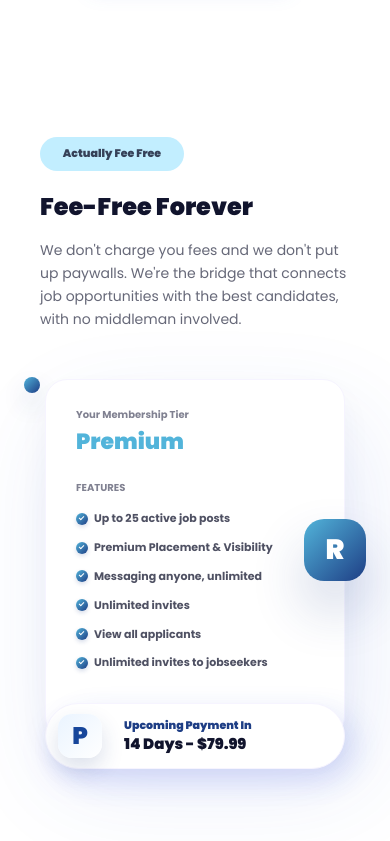
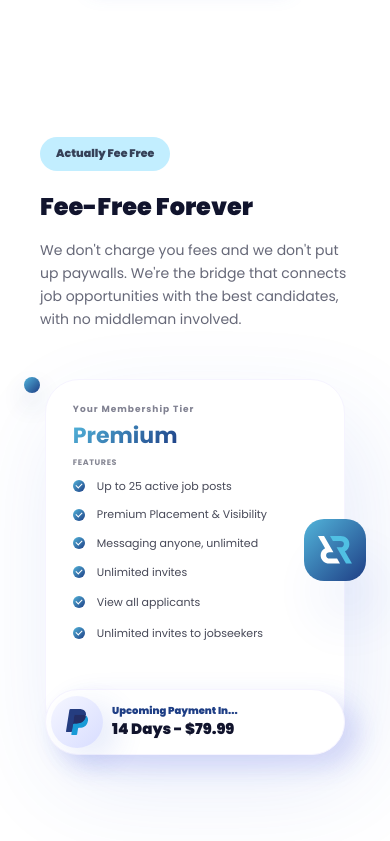
Before and after one commit to shaikhalamin/sg_assesments, a React (Vite) app: page / in a window 390 px wide. Shown: the part 1160-2001 px from the top of the page. Built offline with nearby package versions, Linux system fonts and the light colour scheme.

Commit message:
free forever section partly done

```diff
--- a/src/App.css
+++ b/src/App.css
@@ -380,57 +380,80 @@
 
 .free-forever-section__inner {
   position: relative;
-  display: grid;
   width: min(1086px, 100%);
-  min-height: 700px;
   margin: 0 auto;
-  grid-template-columns: minmax(0, 500px) minmax(0, 500px);
-  gap: 86px;
-  align-items: center;
   color: #11142d;
   font-family: Poppins, Inter, ui-sans-serif, system-ui, -apple-system, BlinkMacSystemFont, "Segoe UI", sans-serif;
 }
 
+.free-forever-section__desktop-content {
+  position: absolute;
+  inset: 0;
+  color: #11142d;
+  user-select: text;
+}
+
 .free-forever-visual {
-  position: relative;
-  min-height: 500px;
+  position: absolute;
+  inset: 0;
+  min-height: 0;
   user-select: text;
 }
 
 .membership-card {
   position: absolute;
-  top: 78px;
-  left: 48px;
+  top: 8.42857%;
+  left: 7.91897%;
   z-index: 1;
-  width: 324px;
-  min-height: 402px;
+  box-sizing: border-box;
+  width: 32.68877%;
+  min-height: 71.42857%;
   border: 1px solid #f6f4ff;
-  border-radius: 22px;
-  padding: 34px 38px 48px;
+  border-radius: 34px;
+  padding: 0;
   background: #ffffff;
-  box-shadow:
-    14px 41px 100px rgba(49, 89, 211, 0.12),
-    0 16px 32px rgba(20, 45, 92, 0.04);
+  box-shadow: 14px 41px 100px rgba(49, 89, 211, 0.12);
   user-select: text;
 }
 
 .membership-card__eyebrow,
 .membership-card__label {
+  position: absolute;
+  left: 9.01408%;
   margin: 0;
+  font-weight: 700;
+  line-height: 1.2;
+  letter-spacing: 0;
+}
+
+.membership-card__eyebrow {
+  top: 6.6%;
   color: #808191;
+  font-size: 12px;
+  letter-spacing: 1.35px;
+}
+
+.membership-card__label {
+  top: 21.8%;
+  color: rgba(17, 20, 45, 0.507871);
   font-size: 10px;
+  letter-spacing: 0.75px;
+}
+
+.membership-card h3 {
+  position: absolute;
+  top: 11.8%;
+  left: 9.01408%;
+  margin: 0;
+  background: linear-gradient(135deg, #52b4da 0%, #1e3e85 100%);
+  background-clip: text;
+  color: transparent;
+  font-size: 24px;
   font-weight: 700;
-  line-height: 1.3;
+  line-height: 1.25;
   letter-spacing: 0;
-}
-
-.membership-card h3 {
-  margin: 8px 0 27px;
-  color: #52b4da;
-  font-size: 24px;
-  font-weight: 900;
-  line-height: 1.15;
-  letter-spacing: 0;
+  -webkit-background-clip: text;
+  -webkit-text-fill-color: transparent;
 }
 
 .membership-card__features,
@@ -441,12 +464,56 @@
 }
 
 .membership-card__features {
+  position: absolute;
+  inset: 0;
+}
+
+.membership-card__features li {
+  position: absolute;
+  left: 9.01408%;
   display: grid;
-  gap: 17px;
-  margin-top: 17px;
-}
-
-.membership-card__features li,
+  width: calc(100% - 18.02816%);
+  min-height: 18px;
+  grid-template-columns: 16px minmax(0, 1fr);
+  column-gap: 17px;
+  align-items: center;
+  color: rgba(50, 52, 69, 0.900189);
+  font-size: 14px;
+  font-weight: 400;
+  line-height: 1.3;
+  letter-spacing: 0;
+}
+
+.membership-card__features li:nth-child(1) {
+  top: 27.6%;
+}
+
+.membership-card__features li:nth-child(2) {
+  top: 35.6%;
+}
+
+.membership-card__features li:nth-child(3) {
+  top: 43.6%;
+}
+
+.membership-card__features li:nth-child(4) {
+  top: 51.6%;
+}
+
+.membership-card__features li:nth-child(5) {
+  top: 60%;
+}
+
+.membership-card__features li:nth-child(6) {
+  top: 68.6%;
+}
+
+.pricing-card__features {
+  list-style: none;
+  margin: 0;
+  padding: 0;
+}
+
 .pricing-card__features li {
   display: grid;
   grid-template-columns: 18px minmax(0, 1fr);
@@ -505,41 +572,63 @@
   transform: rotate(-45deg);
 }
 
+.membership-card .status-icon {
+  width: 16px;
+  height: 16px;
+  box-shadow: none;
+}
+
+.membership-card .status-icon::after {
+  top: 4px;
+  left: 4px;
+  width: 8px;
+  height: 5px;
+  border-bottom-width: 2px;
+  border-left-width: 2px;
+}
+
 .payment-card {
   position: absolute;
-  bottom: 23px;
-  left: 0;
+  top: 65.42857%;
+  left: 1.74954%;
   z-index: 2;
   display: grid;
-  width: 342px;
-  min-height: 72px;
-  grid-template-columns: 58px minmax(0, 1fr);
-  column-gap: 14px;
+  box-sizing: border-box;
+  width: 32.41252%;
+  min-height: 10.42857%;
+  grid-template-columns: 61px minmax(0, 1fr);
+  column-gap: 12px;
   align-items: center;
   border: 1px solid #f6f4ff;
-  border-radius: 36px;
-  padding: 8px 27px 8px 12px;
+  border-radius: 36.5px;
+  padding: 6px 24px 6px 6px;
   background: #ffffff;
   box-shadow:
-    14px 10px 30px rgba(49, 89, 211, 0.12),
-    0 14px 28px rgba(132, 129, 245, 0.11);
+    14px 13px 20px rgba(135, 129, 245, 0.11),
+    14px 10px 30px rgba(49, 89, 211, 0.12);
   user-select: text;
 }
 
 .payment-card__icon {
   display: grid;
-  width: 44px;
-  height: 44px;
+  width: 61px;
+  height: 61px;
   place-items: center;
-  border-radius: 14px;
+  border-radius: 50%;
   color: #17469b;
-  background: linear-gradient(135deg, #eaf4ff 0%, #ffffff 100%);
-  box-shadow: 0 10px 22px rgba(30, 62, 133, 0.16);
+  background: linear-gradient(135deg, rgba(235, 237, 255, 0.48) 0%, rgba(173, 184, 255, 0.48) 100%);
+  box-shadow: 14px 10px 30px rgba(49, 89, 211, 0.12);
   font-size: 24px;
   font-weight: 900;
   user-select: none;
 }
 
+.payment-card__logo {
+  display: block;
+  width: 24px;
+  height: 28px;
+}
+
 .payment-card p {
   margin: 0;
 }
@@ -547,7 +636,7 @@
 .payment-card span:not(.payment-card__icon) {
   display: block;
   color: #1e3e85;
-  font-size: 11px;
+  font-size: 12px;
   font-weight: 900;
   line-height: 1.2;
 }
@@ -556,27 +645,32 @@
   display: block;
   margin-top: 3px;
   color: #11142d;
-  font-size: 17px;
+  font-size: 18px;
   font-weight: 900;
   line-height: 1.2;
 }
 
 .free-forever-brand-mark {
   position: absolute;
-  top: 221px;
-  right: 35px;
+  top: 23.57143%;
+  left: 34.89871%;
   z-index: 3;
   display: grid;
-  width: 74px;
-  height: 74px;
+  width: 8.37937%;
+  aspect-ratio: 1;
   place-items: center;
-  border-radius: 24px;
+  border-radius: 50%;
   color: #ffffff;
   background: linear-gradient(135deg, #52b4da 0%, #1e3e85 100%);
-  box-shadow: 0 28px 54px rgba(30, 62, 133, 0.2);
+  box-shadow: 14px 41px 50px rgba(49, 89, 211, 0.07);
   font-size: 34px;
   font-weight: 900;
   user-select: none;
+}
+
+.free-forever-brand-mark img {
+  width: 52.75%;
+  height: auto;
 }
 
 .free-forever-dot {
@@ -590,12 +684,18 @@
 }
 
 .free-forever-dot--left {
-  top: 70px;
-  left: 14px;
+  top: 8%;
+  left: 4.41989%;
+  width: 22px;
+  height: 22px;
 }
 
 .free-forever-copy {
-  max-width: 452px;
+  position: absolute;
+  top: 22.7143%;
+  left: 53.9595%;
+  width: 40.7919%;
+  max-width: 444px;
   user-select: text;
 }
 
@@ -1060,22 +1160,83 @@
 
   .free-forever-section__inner {
     width: min(900px, calc(100% - 36px));
-    min-height: 620px;
-    grid-template-columns: minmax(0, 420px) minmax(0, 1fr);
-    gap: 42px;
-  }
-
-  .membership-card {
-    left: 32px;
-    width: 300px;
+    min-height: 0;
+  }
+
+  .membership-card__eyebrow {
+    font-size: clamp(9px, 1vw, 12px);
+    letter-spacing: 1px;
+  }
+
+  .membership-card h3 {
+    font-size: clamp(18px, 2.1vw, 24px);
+  }
+
+  .membership-card__label {
+    font-size: 8px;
+    letter-spacing: 0.6px;
+  }
+
+  .membership-card__features li {
+    min-height: 14px;
+    grid-template-columns: 12px minmax(0, 1fr);
+    column-gap: 12px;
+    font-size: clamp(10px, 1.2vw, 14px);
+  }
+
+  .membership-card .status-icon {
+    width: 12px;
+    height: 12px;
+  }
+
+  .membership-card .status-icon::after {
+    top: 3px;
+    left: 3px;
+    width: 6px;
+    height: 4px;
+    border-bottom-width: 1.6px;
+    border-left-width: 1.6px;
   }
 
   .payment-card {
-    width: 318px;
-  }
-
-  .free-forever-brand-mark {
-    right: 8px;
+    min-height: 10.42857%;
+    grid-template-columns: 46px minmax(0, 1fr);
+    column-gap: 9px;
+    padding: 5px 18px 5px 5px;
+  }
+
+  .payment-card__icon {
+    width: 46px;
+    height: 46px;
+  }
+
+  .payment-card__logo {
+    width: 18px;
+    height: 21px;
+  }
+
+  .payment-card span:not(.payment-card__icon) {
+    font-size: 10px;
+  }
+
+  .payment-card strong {
+    font-size: 14px;
+  }
+
+  .free-forever-copy > span {
+    min-width: 120px;
+    min-height: 30px;
+    font-size: 11px;
+  }
+
+  .free-forever-copy h2 {
+    margin-top: 30px;
+    font-size: clamp(30px, 3.4vw, 40px);
+  }
+
+  .free-forever-copy p {
+    margin-top: 31px;
+    font-size: clamp(14px, 1.55vw, 18px);
   }
 
   .figma-section--questions {
@@ -1241,13 +1402,24 @@
 
   .free-forever-section__inner {
     width: min(500px, calc(100% - 24px));
+    aspect-ratio: auto;
     min-height: 0;
+  }
+
+  .free-forever-section__desktop-content {
+    position: relative;
+    inset: auto;
+    display: grid;
     grid-template-columns: 1fr;
     gap: 28px;
   }
 
   .free-forever-copy {
+    position: relative;
+    top: auto;
+    left: auto;
     order: 1;
+    width: 100%;
     max-width: 310px;
     margin: 0 auto;
   }
@@ -1275,6 +1447,8 @@
   }
 
   .free-forever-visual {
+    position: relative;
+    inset: auto;
     order: 2;
     min-height: 410px;
     width: min(100%, 360px);
@@ -1303,7 +1477,8 @@
   }
 
   .payment-card {
-    bottom: 0;
+    top: auto;
+    bottom: 14px;
     left: 50%;
     width: min(300px, calc(100% - 18px));
     min-height: 66px;
@@ -1312,17 +1487,32 @@
     transform: translateX(-50%);
   }
 
+  .payment-card__icon {
+    width: 52px;
+    height: 52px;
+  }
+
+  .payment-card__logo {
+    width: 22px;
+    height: 26px;
+  }
+
   .payment-card strong {
     font-size: 15px;
   }
 
   .free-forever-brand-mark {
     top: 160px;
+    left: auto;
     right: 0;
     width: 62px;
     height: 62px;
     border-radius: 20px;
     font-size: 28px;
+  }
+
+  .free-forever-brand-mark img {
+    width: 34px;
   }
 
   .free-forever-dot--left {
--- a/src/App.tsx
+++ b/src/App.tsx
@@ -1,4 +1,5 @@
 import { useEffect, useState, type ReactNode } from 'react'
+import remoteRecruitMarkSrc from '../supporting_files/REMOTE RECRUIT sign color background blue.svg'
 import candidateAvatarSrc from './assets/candidate-avatar-gru.png'
 import brandNameSrc from './screens_svg/brand_name.svg'
 import headerBackgroundSrc from './screens_svg/01_header/01_header_background.svg'
@@ -223,6 +224,17 @@ function StatusIcon({ unavailable = false }: { unavailable?: boolean }) {
   return <span className={`status-icon ${unavailable ? 'status-icon--muted' : ''}`} aria-hidden="true" />
 }
 
+function PaypalMark() {
+  return (
+    <svg className="payment-card__logo" viewBox="132 1443 71 84" aria-hidden="true" focusable="false">
+      <path d="M152.227 1524.14L153.697 1514.9H150.421H134.965L145.717 1446.61C145.746 1446.4 145.85 1446.21 146.011 1446.07C146.18 1445.94 146.386 1445.86 146.599 1445.86H172.681C181.375 1445.86 187.339 1447.66 190.489 1451.23C191.883 1452.73 192.854 1454.57 193.303 1456.57C193.793 1458.99 193.793 1461.49 193.303 1463.92V1466.02L194.773 1466.86C195.892 1467.41 196.902 1468.17 197.755 1469.08C199.039 1470.63 199.868 1472.51 200.149 1474.5C200.464 1477.1 200.35 1479.74 199.813 1482.31C199.259 1485.43 198.165 1488.43 196.579 1491.17C195.298 1493.37 193.566 1495.28 191.497 1496.76C189.415 1498.18 187.097 1499.22 184.651 1499.83C181.905 1500.52 179.083 1500.86 176.251 1500.83H174.193C172.751 1500.83 171.354 1501.34 170.245 1502.26C169.131 1503.2 168.398 1504.52 168.187 1505.96V1506.8L165.625 1523.09V1523.72C165.655 1523.83 165.655 1523.95 165.625 1524.06H165.373L152.227 1524.14Z" fill="#253D80" />
+      <path d="M196.159 1464.34L195.907 1465.89C192.463 1483.53 180.661 1489.66 165.625 1489.66H157.981C156.142 1489.66 154.574 1491 154.285 1492.81L150.379 1517.68L149.245 1524.73C149.16 1525.3 149.324 1525.87 149.694 1526.31C150.065 1526.74 150.606 1526.99 151.177 1527H164.785C166.399 1527 167.771 1525.82 168.019 1524.23V1523.56L170.581 1507.3V1506.42C170.81 1504.83 172.169 1503.65 173.773 1503.65H175.999C189.145 1503.65 199.477 1498.31 202.459 1482.65C204.073 1477.29 203.077 1471.49 199.771 1466.98C198.722 1465.91 197.501 1465.01 196.159 1464.34Z" fill="#189BD7" />
+      <path d="M192.547 1462.91L190.951 1462.49L189.187 1462.15C186.963 1461.82 184.716 1461.66 182.467 1461.69H161.971C161.492 1461.68 161.017 1461.78 160.585 1461.98C159.611 1462.44 158.932 1463.36 158.779 1464.42L154.579 1492.01V1492.81C154.868 1491 156.436 1489.66 158.275 1489.66H165.919C180.955 1489.66 192.757 1483.53 196.201 1465.89L196.453 1464.34C195.548 1463.87 194.607 1463.48 193.639 1463.16L192.547 1462.91Z" fill="#242E65" />
+      <path d="M158.779 1464.42C158.932 1463.36 159.611 1462.44 160.585 1461.98C161.017 1461.78 161.492 1461.68 161.971 1461.69H182.467C184.716 1461.66 186.963 1461.82 189.187 1462.15L190.951 1462.49L192.547 1462.91L193.345 1463.16C194.313 1463.48 195.254 1463.87 196.159 1464.34C197.524 1459.09 196.273 1453.5 192.799 1449.34C188.599 1444.89 181.711 1443 172.723 1443H146.599C144.76 1443 143.192 1444.33 142.903 1446.15L132.025 1515.07C131.928 1515.72 132.117 1516.38 132.544 1516.88C132.971 1517.38 133.594 1517.67 134.251 1517.68H150.379L154.579 1492.01L158.779 1464.42Z" fill="#253D80" />
+    </svg>
+  )
+}
+
 function FreeForeverVisual() {
   return (
     <div className="free-forever-visual" aria-label="Premium membership tier">
@@ -241,13 +253,17 @@ function FreeForeverVisual() {
         </ul>
       </article>
       <aside className="payment-card" aria-label="Upcoming payment">
-        <span className="payment-card__icon" aria-hidden="true">P</span>
+        <span className="payment-card__icon" aria-hidden="true">
+          <PaypalMark />
+        </span>
         <p>
-          <span>Upcoming Payment In</span>
+          <span>Upcoming Payment In...</span>
           <strong>14 Days - $79.99</strong>
         </p>
       </aside>
-      <span className="free-forever-brand-mark" aria-hidden="true">R</span>
+      <span className="free-forever-brand-mark" aria-hidden="true">
+        <img src={remoteRecruitMarkSrc} alt="" />
+      </span>
     </div>
   )
 }
@@ -255,7 +271,8 @@ function FreeForeverVisual() {
 function FreeForeverSection() {
   return (
     <section className="figma-section figma-section--free free-forever-section" aria-labelledby="free-forever-title">
-      <SectionReveal className="free-forever-section__inner">
+      <SectionReveal className="figma-section__frame free-forever-section__inner">
+        <div className="free-forever-section__desktop-content">
           <FreeForeverVisual />
           <article className="free-forever-copy">
             <span>Actually Fee Free</span>
@@ -265,6 +282,7 @@ function FreeForeverSection() {
               that connects job opportunities with the best candidates, with no middleman involved.
             </p>
           </article>
+        </div>
       </SectionReveal>
     </section>
   )
```
Also changed, not shown: scripts/visual-contract.mjs (+38 -0 lines). Lines whose indentation alone changed are shown as unchanged.
